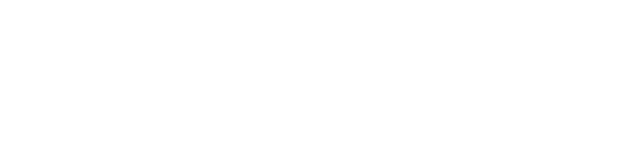
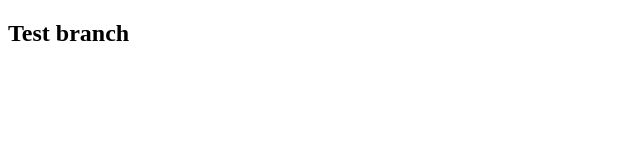
Before and after one commit to shohjahon-asqarov/git, a plain HTML site: page index.html in a window 1280 px wide. Shown: the whole page, without its empty margins (0-640 px from the left). Drawn offline with Linux system fonts and the light colour scheme.

Commit message:
add test section

```diff
--- a/index.html
+++ b/index.html
@@ -6,6 +6,10 @@
     <title>Document</title>
 </head>
 <body>
-
+    <main>
+        <section>
+            <h2>Test branch</h2>
+        </section>
+    </main>
 </body>
 </html>
```
